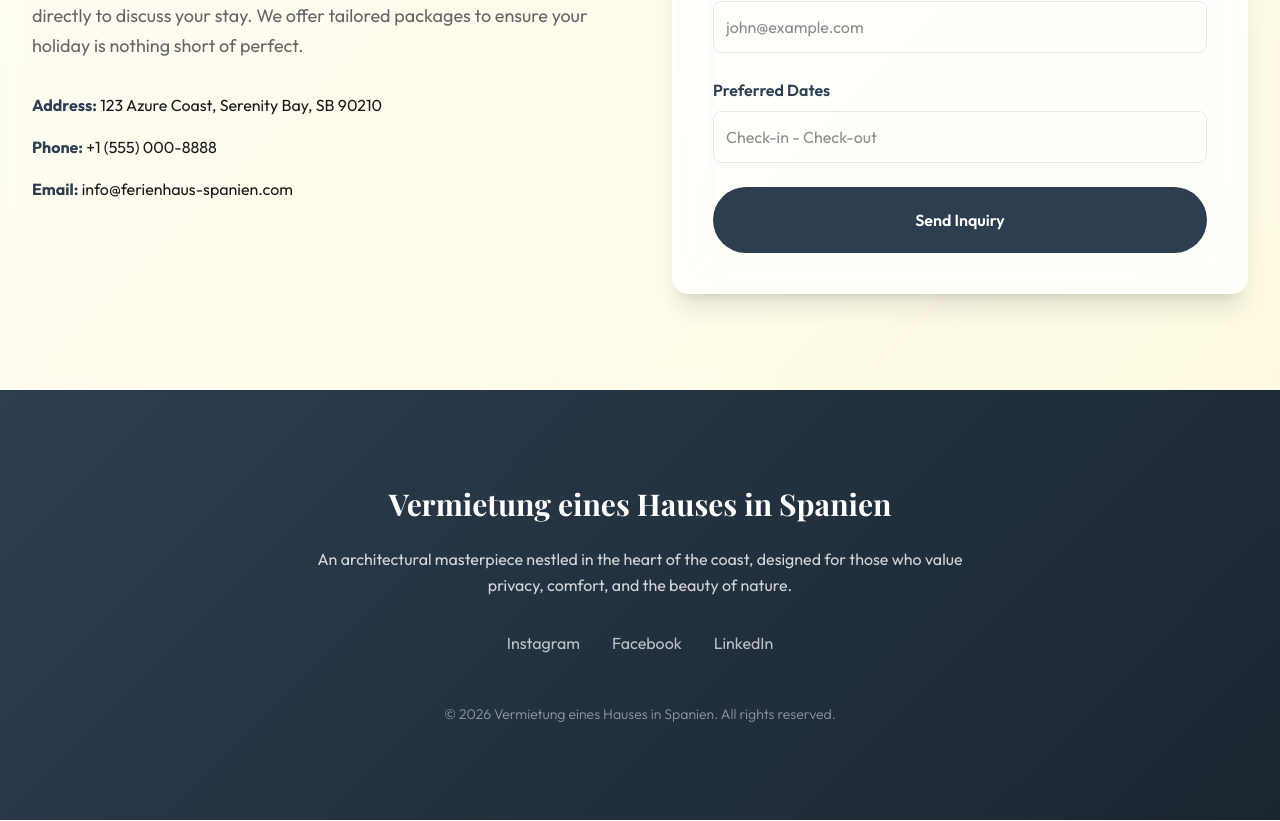
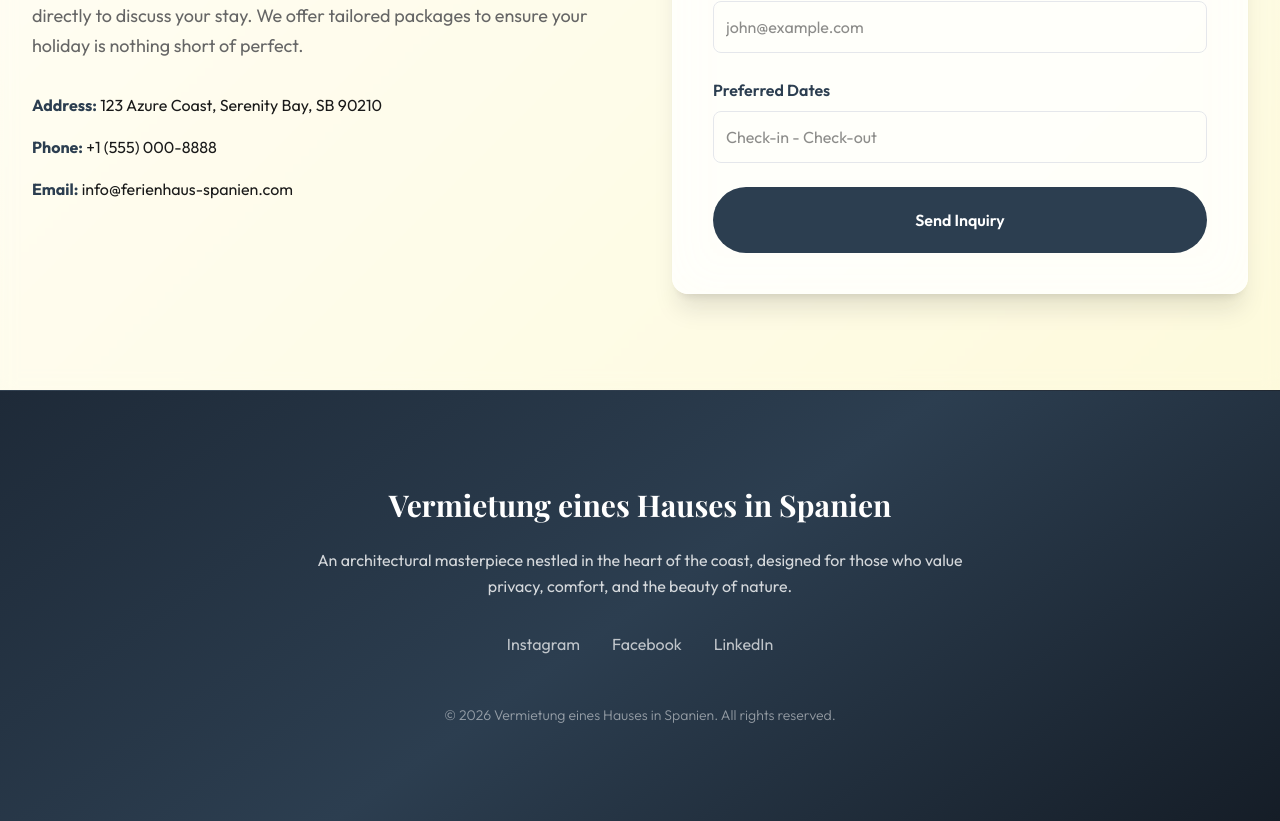
Before and after one commit to ecoezer/holiday-house-landing, a React (Vite) app: page / in a window 1280 px wide. Shown: the part 2696-3517 px from the top of the page. Built offline with nearby package versions, Linux system fonts and the light colour scheme; a web font is replaced by a local one.

Commit message:
Refine body and footer gradients for enhanced visual richness

```diff
--- a/src/index.css
+++ b/src/index.css
@@ -17,9 +17,10 @@
 
 @layer base {
   body {
-    background: linear-gradient(135deg, #ffffff 0%, #fefae0 100%);
+    @apply font-body text-text-dark leading-relaxed overflow-x-hidden;
+    background: linear-gradient(135deg, #ffffff 0%, #fdf9d8 100%);
     background-attachment: fixed;
-    @apply font-body bg-white text-text-dark leading-relaxed overflow-x-hidden;
+    min-height: 100vh;
   }
 
   h1,
@@ -102,6 +103,7 @@
   }
 
   .footer-gradient {
-    background: linear-gradient(135deg, #2c3e50 0%, #1a252f 100%);
+    background: linear-gradient(145deg, #1e2a38 0%, #2c3e50 50%, #151d27 100%);
+    border-top: 1px solid rgba(255, 255, 255, 0.05);
   }
 }
```
